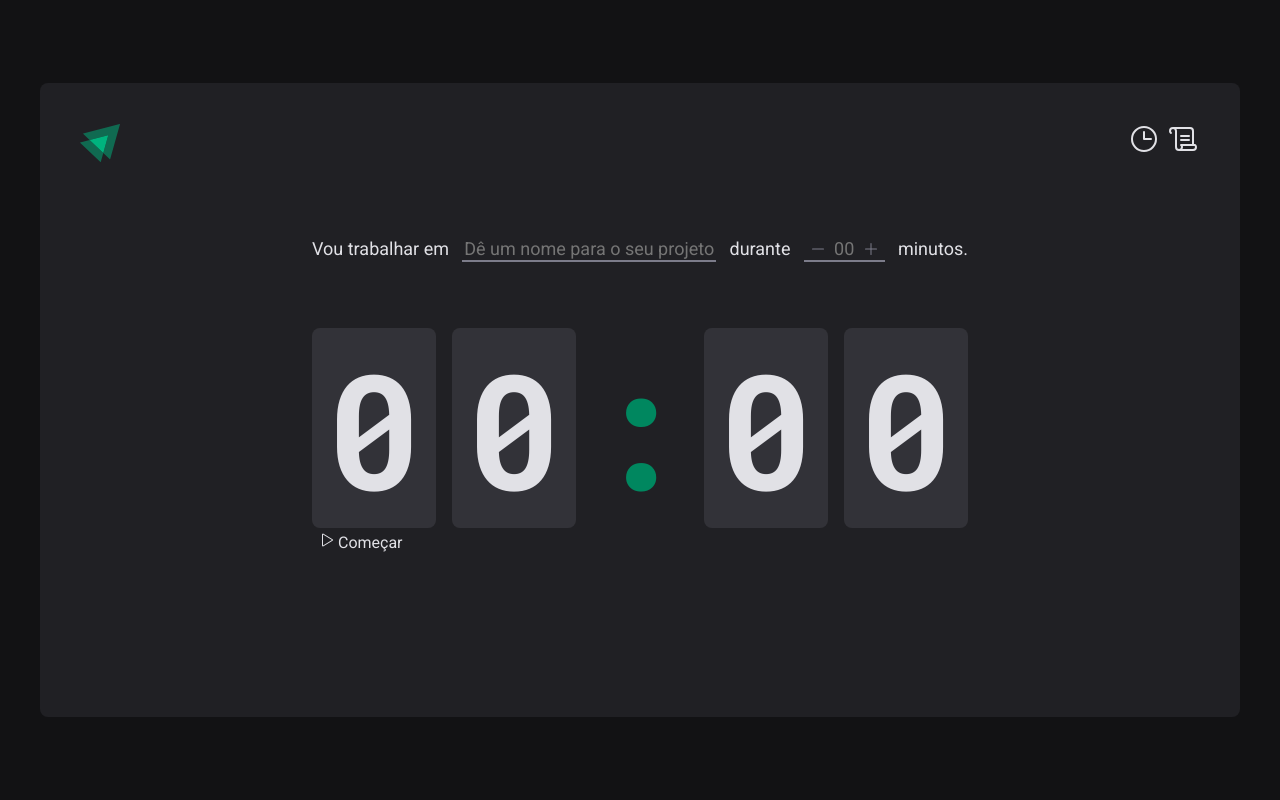
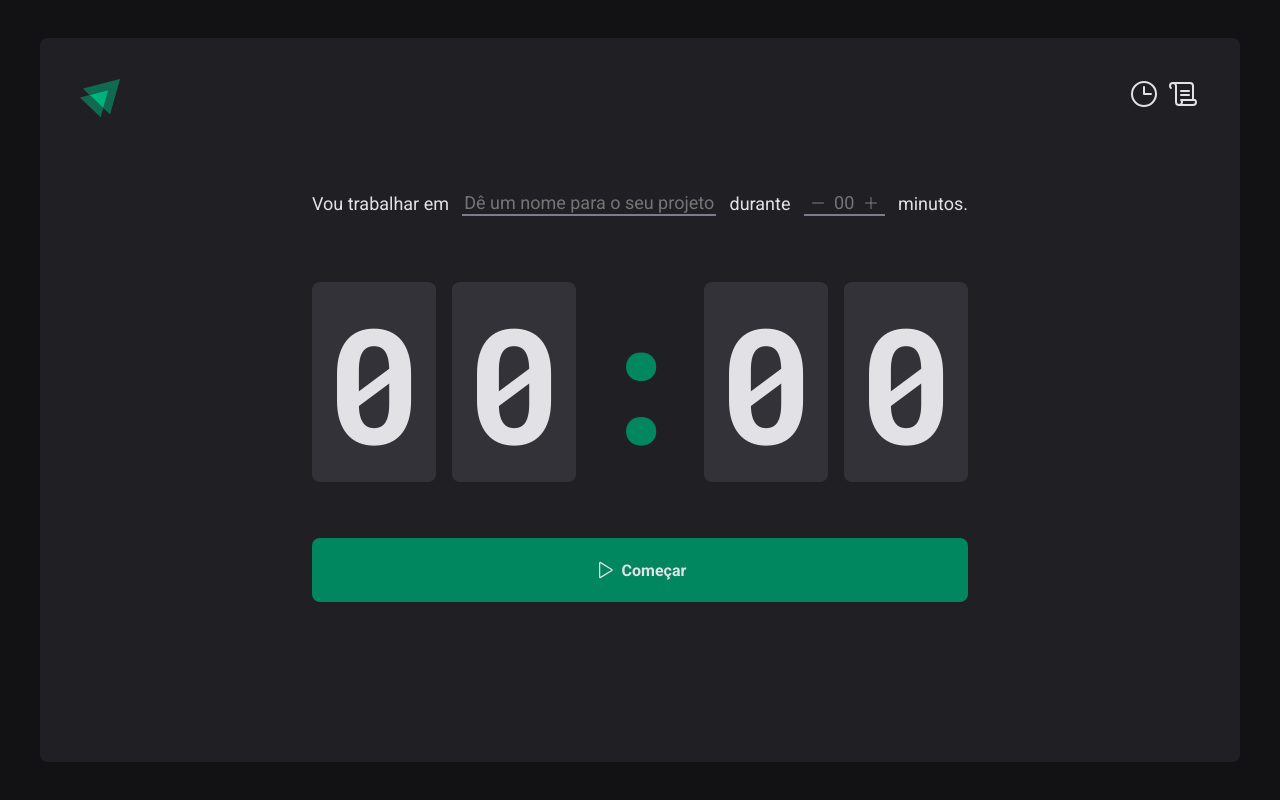
Before and after one commit to devgustavosantos/ignite-timer, a React (Vite) app: page / in a window 1280 px wide. Built offline with nearby package versions, Linux system fonts and the light colour scheme.

Commit message:
feat: makes the styles of the buttons play and stop

```diff
--- a/src/pages/Home/index.tsx
+++ b/src/pages/Home/index.tsx
@@ -1,9 +1,9 @@
-import { Play } from '@phosphor-icons/react';
-
 import { Header } from '../../components/Header';
 import * as S from './styles';
 
 export function Home() {
+  const renderButtonPlay = true;
+
   return (
     <S.Container>
       <S.Main>
@@ -40,9 +40,15 @@ export function Home() {
             <S.Number>0</S.Number>
           </S.NumbersContainer>
 
-          <button>
-            <Play /> Começar
-          </button>
+          {renderButtonPlay ? (
+            <S.ButtonPlay>
+              <S.PlayIcon /> Começar
+            </S.ButtonPlay>
+          ) : (
+            <S.ButtonStop>
+              <S.StopIcon /> Interromper
+            </S.ButtonStop>
+          )}
         </S.Form>
       </S.Main>
     </S.Container>
--- a/src/pages/Home/styles.ts
+++ b/src/pages/Home/styles.ts
@@ -1,4 +1,4 @@
-import { Minus, Plus } from '@phosphor-icons/react';
+import { HandPalm, Minus, Play, Plus } from '@phosphor-icons/react';
 import { css, styled } from 'styled-components';
 
 import { BREAKPOINTS } from '../../styles/breakpoints';
@@ -130,7 +130,46 @@ const NumberSeparator = styled.span`
   font-weight: 700;
 `;
 
+const ButtonPlayStop = styled.button`
+  display: block;
+  width: 100%;
+  height: 64rem;
+  padding: 16rem 0;
+  display: flex;
+  align-items: center;
+  justify-content: center;
+  gap: 8rem;
+  border-radius: 8rem;
+  margin-top: 56rem;
+  color: ${({ theme }) => theme.WHITE_900};
+  font-size: 16rem;
+  font-weight: 700;
+`;
+
+const ButtonPlay = styled(ButtonPlayStop)`
+  background-color: ${({ theme }) => theme.GREEN_800};
+`;
+
+const ButtonStop = styled(ButtonPlayStop)`
+  background-color: ${({ theme }) => theme.RED_800};
+`;
+
+const playStopStyles = css`
+  color: inherit;
+  font-size: 20rem;
+`;
+
+const PlayIcon = styled(Play)`
+  ${playStopStyles}
+`;
+
+const StopIcon = styled(HandPalm)`
+  ${playStopStyles}
+`;
+
 export {
+  ButtonPlay,
+  ButtonStop,
   Container,
   Form,
   Label,
@@ -142,6 +181,8 @@ export {
   Number,
   NumberSeparator,
   NumbersContainer,
+  PlayIcon,
   PlusIcon,
+  StopIcon,
   TaskInput,
 };
```
